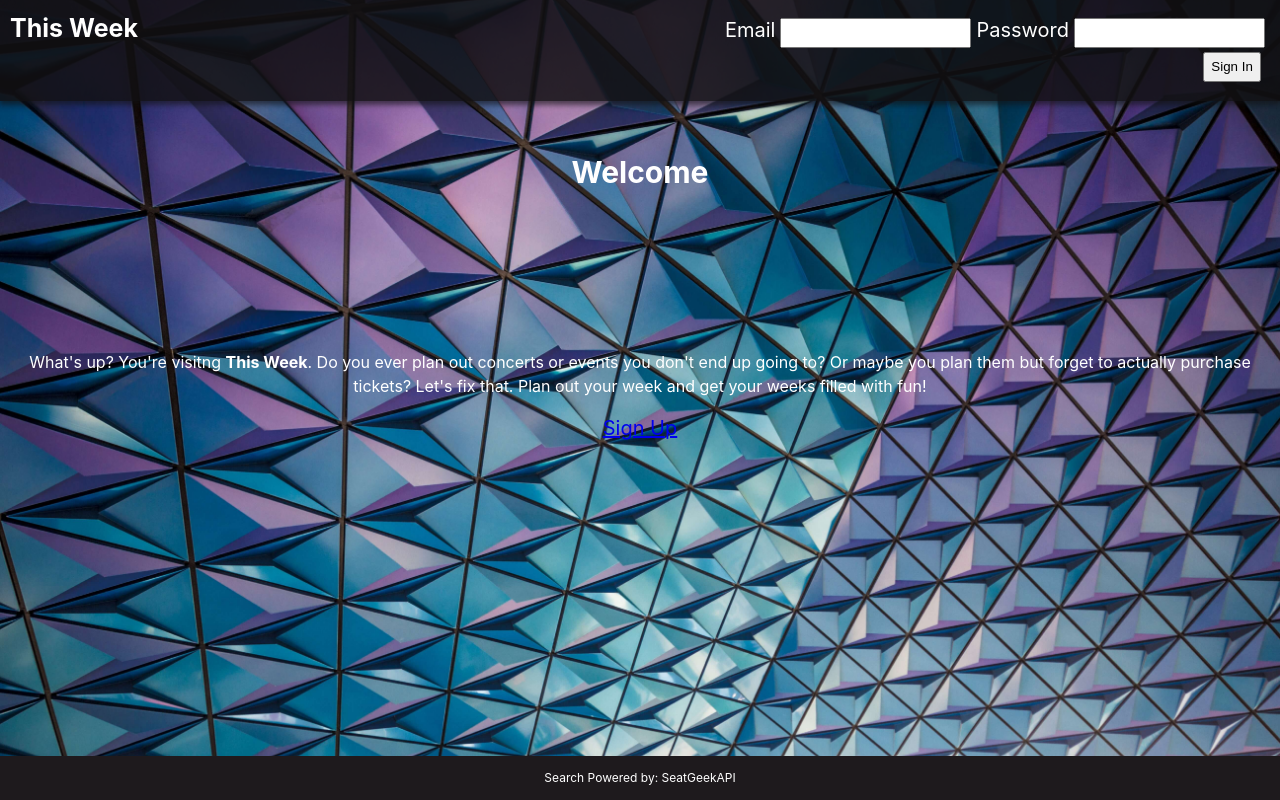
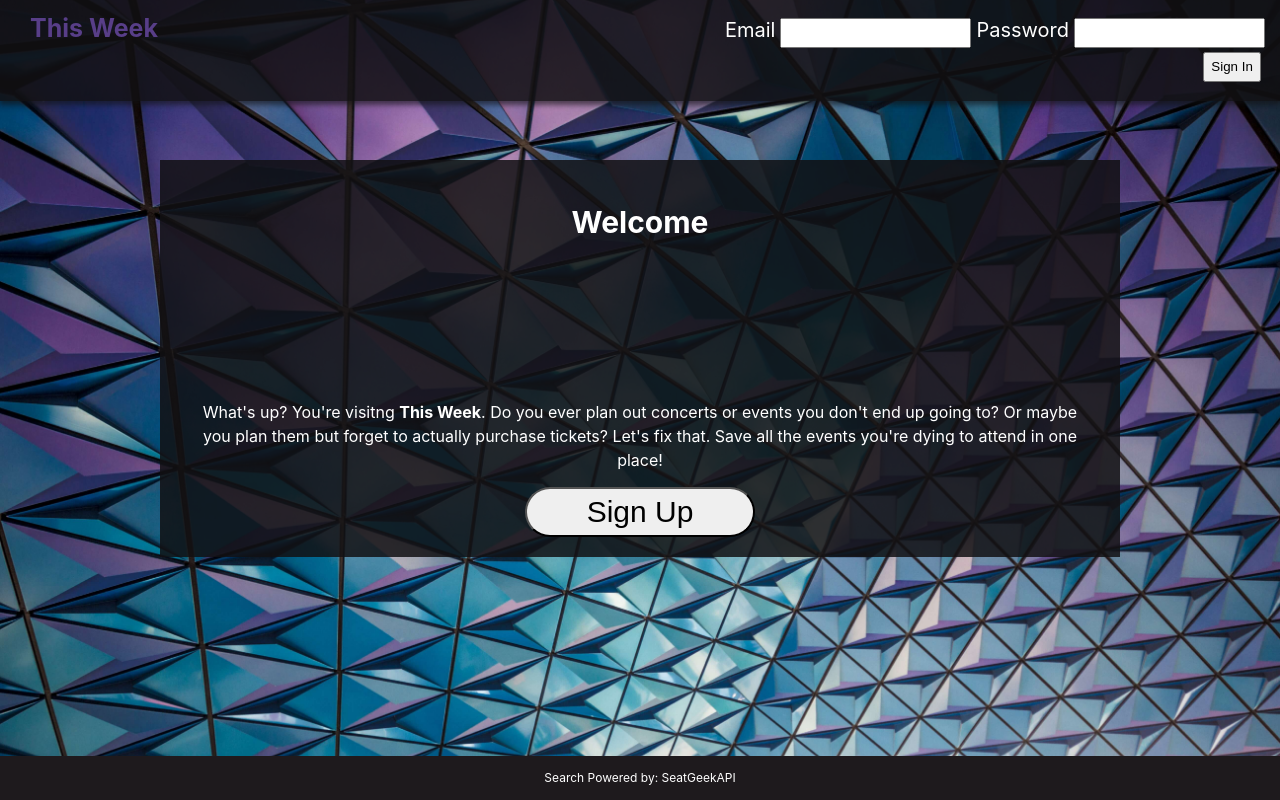
Before and after one commit to bahitssara/Just-Go, a React (Create React App) app: page / in a window 1280 px wide. Built offline with nearby package versions, Linux system fonts and the light colour scheme; the HTML template or start-up script is replaced by a standard one.

Commit message:
css-updates

```diff
--- a/src/Calendar/Calendar.css
+++ b/src/Calendar/Calendar.css
@@ -8,6 +8,8 @@
 .calendar-page h2 {
   display: flex;
   justify-content: center;
+  text-shadow: 2px 3px 4px rgba(18,17,19)
+
 }
 
 .calendar-page ul {
@@ -34,6 +36,7 @@
 
 .event-link {
   display: block;
+  color: white;
 }
 
 .delete-button {
--- a/src/Calendar/Calendar.js
+++ b/src/Calendar/Calendar.js
@@ -75,14 +75,14 @@ class Calendar extends React.Component{
         console.log(events)
         return(
             <section className='calendar-page'>
-                <h2>Your Current Events</h2>
+                <h2>Your Saved Events</h2>
                     <div className='calendar-table'>
                         {events.map(data =>
                         <div className='weekday' key={data.id}>{data.weekday}
-                            <div className='event'><h3>Event</h3>
+                            <div className='event'><h3>Events:</h3>
                                 <a href={data.event_url} className='event-link' rel='noopener noreferrer' target='_blank'>{data.title}</a>
                                 <span className='event-date'> {format(data.event_date, 'ddd MM/DD/YYYY')}</span>
-                                <p>{data.event}</p>
+                                <p>Event type: {data.event}</p>
                             {this.renderDeleteButton()}
                             <button className='edit-button'>Edit</button>
                             </div>
--- a/src/Header/Header.css
+++ b/src/Header/Header.css
@@ -23,6 +23,10 @@ header a {
   text-decoration: none;
 }
 
+.home-link:hover {
+  color: #583e88;
+}
+
 .fa-calendar-alt {
   float: left;
   padding: 10px;
@@ -34,6 +38,10 @@ header a {
 
 .sign-in-link {
   color: white;
+}
+
+.sign-in-link:hover {
+  color: #583e88;
 }
 
 @media only screen and (min-width: 720px) {
--- a/src/Header/Header.js
+++ b/src/Header/Header.js
@@ -32,7 +32,7 @@ class Header extends React.Component{
     return (
       <div>
         <Link to='/'className='home-link'>
-          <h1>This Week
+          <h1 className='home-link'>This Week
             <i className='fas fa-calendar-alt'></i></h1>
         </Link>
         <Link to='/login' className='sign-in-link'>
--- a/src/HeaderLoginForm/HeaderLoginForm.css
+++ b/src/HeaderLoginForm/HeaderLoginForm.css
@@ -11,12 +11,7 @@
 
   .header input {
     height: 30px;
-  }
 
-  header button {
-    float: right;
-    height: 30px;
-    margin:4.2px;
   }
 
   @media only screen and (min-width: 320px) {
@@ -39,4 +34,10 @@
        display: inline-block;
        float: right;
      }
+
+     header button {
+      float: right;
+      height: 30px;
+      margin:4.2px;
+    }
   }
--- a/src/LoginForm/LoginForm.css
+++ b/src/LoginForm/LoginForm.css
@@ -2,17 +2,65 @@
     display: flex;
     justify-content: center;
     margin-top: 150px;
+
 }
 
 .sign-in-page fieldset {
     width: 80%;
+    background-color: rgba(18,17,19,0.85);
+    border-radius: 20px;
+    border: 1px black solid;
 }
 
 .sign-in-page label {
     display: block;
 }
 
+.sign-in-page input {
+    width: 65%;
+    height: 30px;
+    border-radius: 4px;
+}
+
 .sign-in-page button {
     display: block;
     margin: auto;
+    height: 30px;
+    width: 40%;
+    border-radius: 4px;
 }
+
+.demo-login-info h2 {
+    font-size: 25px;
+}
+
+.demo-login-info p {
+    font-size: 15px;
+}
+
+
+@media screen and (min-width: 1000px) {
+    .sign-in-page fieldset {
+        width: 50%;
+        background-color: rgba(18,17,19,0.85);
+        border-radius: 20px;
+        border: 1px black solid;
+    }
+
+    .sign-in-page label {
+        display: block;
+    }
+
+    .sign-in-page input {
+        width: 50%;
+        height: 30px;
+        border-radius: 4px;
+    }
+
+    .sign-in-page button {
+        display: block;
+        margin: auto;
+        width: 20%;
+        border-radius: 4px;
+    }
+}
--- a/src/SearchEvents/SearchEvents.css
+++ b/src/SearchEvents/SearchEvents.css
@@ -41,6 +41,10 @@
 
 .search-li-item {
   margin: 5px;
+}
+
+.results a {
+  color: white;
 }
 
 .event-photo {
@@ -87,8 +91,4 @@
     width: 600px;
     margin: auto;
   }
-
-  .results-li {
-    padding: 10px;
-  }
 }
--- a/src/SignUpForm/SignUpForm.css
+++ b/src/SignUpForm/SignUpForm.css
@@ -7,22 +7,40 @@
 
 .signup-page h3{
     flex-direction: row;
+    text-shadow: 2px 3px 4px rgba(18,17,19)
 }
 
 .sign-up-fieldset {
     width: 300px;
+    background-color: rgba(18,17,19,0.95);
+    border: 1px black solid;
+    border-radius: 20px;
 }
 
 .sign-up-fieldset label {
     display: block;
 }
 
-.signup-page button {
+.signup-page input {
+    width: 70%;
+    height: 30px;
+    border-radius: 4px;
+}
+
+.sign-up-submit {
     display: block;
     margin: auto;
+    margin-top: 10px;
+    height: 30px;
+    width: 40%;
+    border-radius: 4px;
 }
 
-
+.sign-up-fieldset ul {
+    list-style-type: none;
+    padding-left: 0;
+    font-size: 15px;
+}
 
 @media screen and (min-width: 320px) {
     .signup-page {
--- a/src/SignUpForm/SignUpForm.js
+++ b/src/SignUpForm/SignUpForm.js
@@ -209,7 +209,7 @@ class SignUpForm extends React.Component{
                         <div className="error" role="alert">
                             {error && <span className="signup-error">{error}</span>}
                         </div>
-                        <button className='sign-up-button'>Create Account</button>
+                        <button className='sign-up-submit'>Create Account</button>
                         <ul>
                             <li>*All fields are required</li>
                             <li>*Password must have 1 uppercase, one symbol, and at least 8 characters</li>
--- a/src/homepage/homepage.css
+++ b/src/homepage/homepage.css
@@ -1,5 +1,8 @@
 .home-page {
   margin-top: 170px;
+  margin: 20px;
+  background-color: rgba(18,17,19,0.85);
+  padding: 20px;
 }
 
 .home-page h2 {
@@ -17,9 +20,22 @@
   padding: 10px;
 }
 
+.sign-up-button {
+  width: 50%;
+  height: 50px;
+  font-size: 30px;
+  border-radius: 30px;
+}
+
+.sign-up-button:hover {
+  background-color: #583e88;
+  color: white;
+  border: none;
+}
+
   @media screen and (min-width: 320px) {
     .home-page {
-      margin-top: 130px;
+      margin: 120px;
     }
 
     .home-page p {
@@ -34,10 +50,21 @@
     }
   }
 
-  /* @media screen and (min-width: 765px) {
-
+  @media screen and (min-width: 765px) {
+    .home-page {
+      margin: 160px;
+    }
   }
 
   @media screen and (min-width: 1000px) {
+    .home-page {
+      margin: 160px;
+    }
 
-  } */
+    .sign-up-button {
+      width: 25%;
+      height: 50px;
+      font-size: 30px;
+      border-radius: 30px;
+    }
+  }
--- a/src/homepage/homepage.js
+++ b/src/homepage/homepage.js
@@ -9,8 +9,8 @@ export default function HomePage() {
             <h2>Welcome</h2>
                 <i className='fas fa-calendar'/>
                 <i className='fas fa-music' />
-                    <p>What's up? You're visitng <b>This Week</b>. Do you ever plan out concerts or events you don't end up going to? Or maybe you plan them but forget to actually purchase tickets? Let's fix that. Plan out your week and get your weeks filled with fun!</p>
-            <Link to='/signup'>Sign Up</Link>
+                    <p>What's up? You're visitng <b>This Week</b>. Do you ever plan out concerts or events you don't end up going to? Or maybe you plan them but forget to actually purchase tickets? Let's fix that. Save all the events you're dying to attend in one place! </p>
+            <Link to='/signup'><button className='sign-up-button'>Sign Up</button></Link>
         </section>
     )
 }
```
Lines whose indentation alone changed are shown as unchanged.
